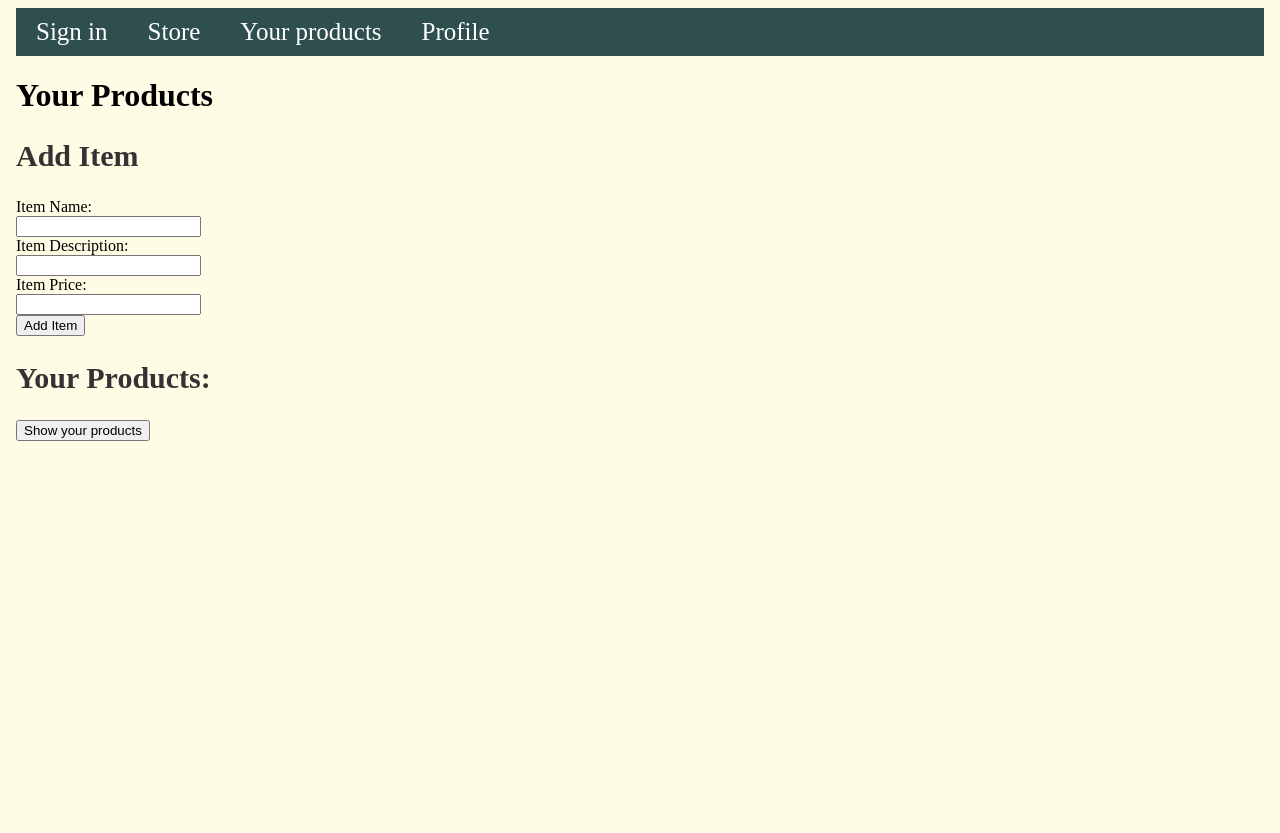
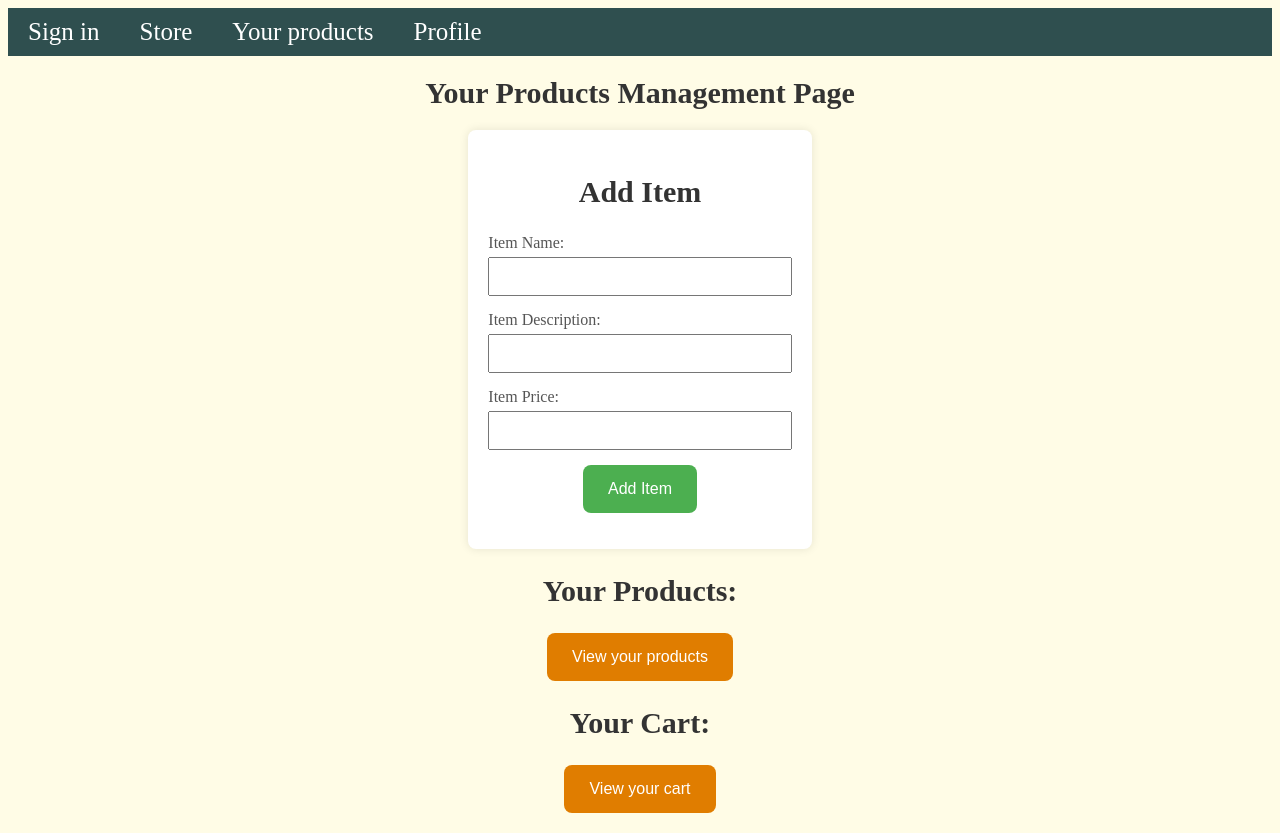
Before and after one commit to SenchaBka/Group-Project---Web-Store, a React (Create React App) app: page /products in a window 1280 px wide. Before the commit the page ends 800 px from the top, so only its background shows below. Built offline with nearby package versions, Linux system fonts and the light colour scheme.

Commit message:
Add style to products page

```diff
--- a/src/firebase_setup/Products.js
+++ b/src/firebase_setup/Products.js
@@ -1,42 +1,48 @@
 import Navigation from '../components/Navigation';
-import { addNewItem, showUserItems } from './firebase';
+import { addNewItem, showUserItems, showCart } from './firebase';
 
-const Profile = () => {
+const Products = () => {
 
   return (
     <>
-      <body>
-        <Navigation />
-        <h1>Your Products</h1>
+      <Navigation />
+      <body id='productsPage'>
+
+        <h1>Your Products Management Page</h1>
 
         <section id='addItemForm'>
           <h2>Add Item</h2>
-          <label htmlFor="itemName">Item Name:</label><br />
-          <input type="text" id="itemName" name="itemName" required /><br />
-          <label htmlFor="itemPrice">Item Description:</label><br />
-          <input type="text" id="itemDesc" name="itemDesc" required /><br />
-          <label htmlFor="itemPrice">Item Price:</label><br />
-          <input type="text" id="itemPrice" name="itemPrice" required /><br />
+          <label htmlFor="itemName">Item Name:</label>
+          <input type="text" id="itemName" name="itemName" required />
+          <label htmlFor="itemPrice">Item Description:</label>
+          <input type="text" id="itemDesc" name="itemDesc" required />
+          <label htmlFor="itemPrice">Item Price:</label>
+          <input type="text" id="itemPrice" name="itemPrice" required />
           <button onClick={() => addNewItem()}>Add Item</button>
           <p id="itemAddMessage"></p>
         </section>
 
         <section id='editItemForm' style={{ display: 'none' }}>
-        <h2>Edit Item</h2>
-          <label htmlFor="editItemName">New Item Name:</label><br />
-          <input type="text" id="editItemName" name="editItemName" required /><br />
-          <label htmlFor="editItemDesc">New Item Description:</label><br />
-          <input type="text" id="editItemDesc" name="editItemDesc" required /><br />
-          <label htmlFor="editItemPrice">New Item Price:</label><br />
-          <input type="text" id="editItemPrice" name="editItemPrice" required /><br />
+          <h2>Edit Item</h2>
+          <label htmlFor="editItemName">New Item Name:</label>
+          <input type="text" id="editItemName" name="editItemName" required />
+          <label htmlFor="editItemDesc">New Item Description:</label>
+          <input type="text" id="editItemDesc" name="editItemDesc" required />
+          <label htmlFor="editItemPrice">New Item Price:</label>
+          <input type="text" id="editItemPrice" name="editItemPrice" required />
         </section>
 
         <h2>Your Products:</h2>
+        <button id='viewProducts' onClick={() => showUserItems()}>View your products</button>
         <ul id="items-list"></ul>
-        <button onClick={() => showUserItems()}>Show your products</button>
+
+        <h2>Your Cart:</h2>
+        <button id='viewCart' onClick={() => showCart()}>View your cart</button>
+        <ul id="cart-list"></ul>
+        <p id='addToCartMessage'></p>
       </body>
     </>
   );
 };
 
-export default Profile;
+export default Products;
--- a/src/firebase_setup/firebase.js
+++ b/src/firebase_setup/firebase.js
@@ -225,15 +225,20 @@ async function showUserItems() {
             const editButton = document.createElement('button');
             editButton.textContent = 'Edit';
             editButton.addEventListener('click', () => showEditForm(doc.id));
+            editButton.style.padding = '10px';
+            editButton.style.margin = '5px';
 
             // Add a delete button for each item
             const deleteButton = document.createElement('button');
             deleteButton.textContent = 'Delete';
             deleteButton.addEventListener('click', () => deleteItem(doc.id));
+            deleteButton.style.backgroundColor = 'red';
+            deleteButton.style.padding = '10px';
+            deleteButton.style.margin = '5px';
 
             //listItem.appendChild(editButton);
+            listItem.appendChild(editButton);
             listItem.appendChild(deleteButton);
-            listItem.appendChild(editButton);
         });
     }
 }
--- a/src/index.css
+++ b/src/index.css
@@ -50,9 +50,10 @@ form {
   text-align: center;
 }
 
-h2 {
+h1, h2 {
   color: #333;
   font-size: 30px;
+  text-align: center;
 }
 
 form label {
@@ -150,3 +151,72 @@ form p{
 #addToCartMessage{
   font-size: 20px;
 }
+
+/*Products page*/
+#productsPage{
+  width: 80%;
+  margin: auto;
+  text-align: center;
+}
+
+section {
+  width: 30%;
+  margin: auto;
+  background-color: #fff;
+  padding: 20px;
+  border-radius: 8px;
+  box-shadow: 0 0 10px rgba(0, 0, 0, 0.1);
+}
+
+label {
+  display: block;
+  color: #555;
+  text-align: left;
+  margin-bottom: 5px;
+}
+
+input {
+  width: 100%;
+  padding: 10px;
+  box-sizing: border-box;
+  margin-bottom: 15px;
+}
+
+button {
+  background-color: #4caf50;
+  color: #fff;
+  padding: 15px 25px;
+  border: none;
+  border-radius: 8px;
+  font-size: 16px;
+}
+
+button:hover {
+  background-color: #45a049;
+}
+
+ul {
+  list-style: none;
+  padding: 0;
+}
+
+#items-list, #cart-list {
+  margin-top: 20px;
+  text-align: center;
+}
+
+#items-list li, #cart-list li {
+  font-size: 20px;
+  width: 50%;
+  margin: auto;
+  padding: 10px;
+  border: 1px solid #ccc;
+  border-radius: 8px;
+  text-align: center;
+}
+
+#viewProducts, #viewCart{
+  background-color: #e07d00;
+  margin: auto;
+  text-align: center;
+}
```
